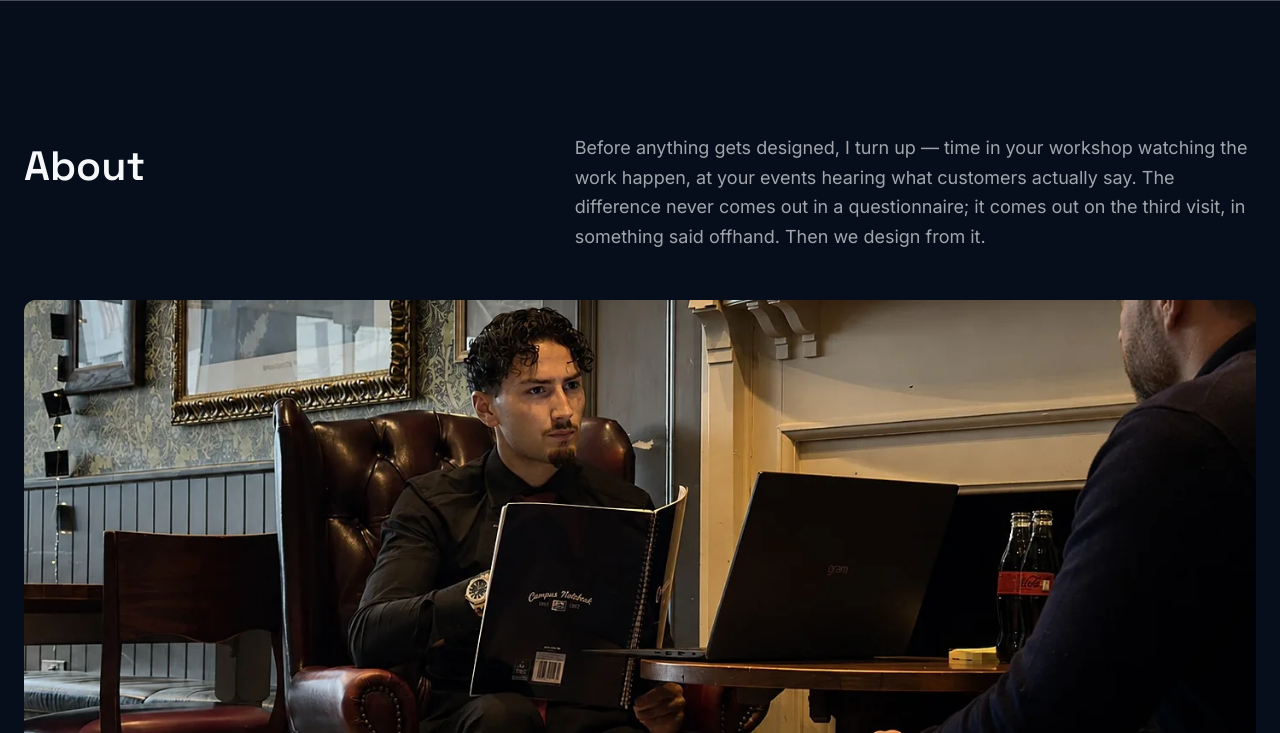
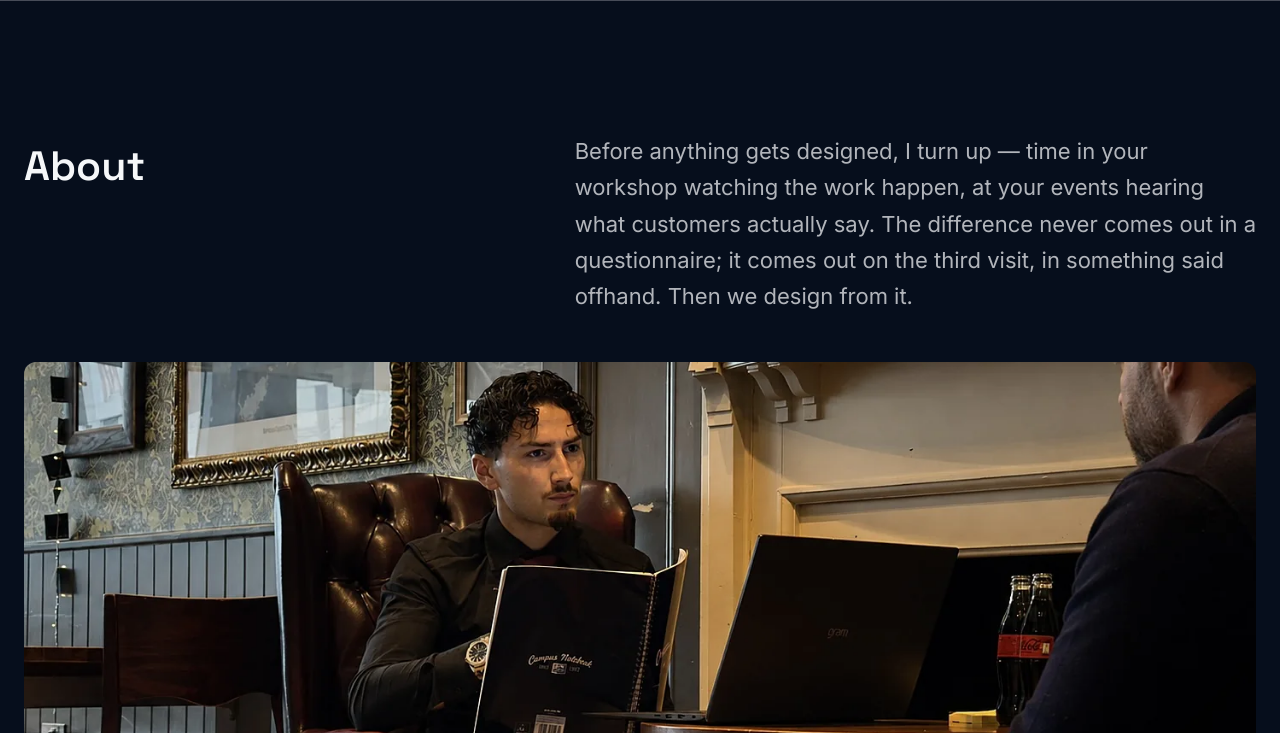
Before and after one commit to TalonInsights/Talon-Insights-Website, an Astro site: page /about in a window 1280 px wide. Shown: the part 67-800 px from the top of the page. Built offline with nearby package versions, Linux system fonts and the light colour scheme; Astro itself is replaced by a stand-in of ours; a web font is replaced by a local one.

Commit message:
The opener paragraph steps up to lede size
22px and a shade brighter — it's the page's first sentence, not a
sidebar note. (Also lifts the journey header's twin paragraph, which
shares the class and the same job.)

Co-Authored-By: Claude Opus 5 <noreply@anthropic.com>

```diff
--- a/src/pages/about.astro
+++ b/src/pages/about.astro
@@ -270,9 +270,9 @@ import Footer from "../components/Footer.astro";
     color: var(--color-sheet);
   }
   .au-about-head p {
-    font-size: 1.125rem;
+    font-size: 1.375rem; /* the page opener earns lede size (owner) */
     line-height: 1.65;
-    color: rgb(245 247 249 / 0.65);
+    color: rgb(245 247 249 / 0.72);
   }
 
   /* ---------------- the three-card row ---------------- */
```
